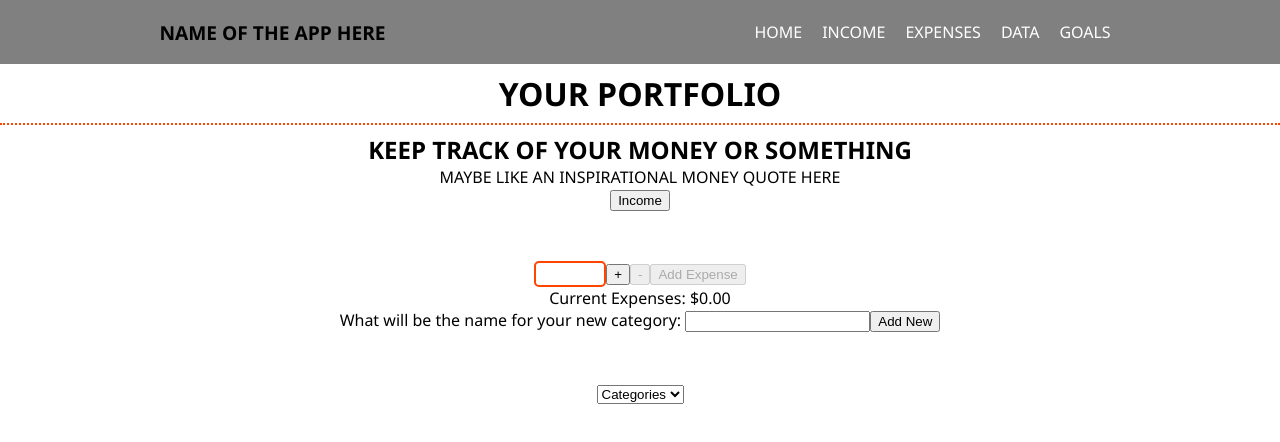
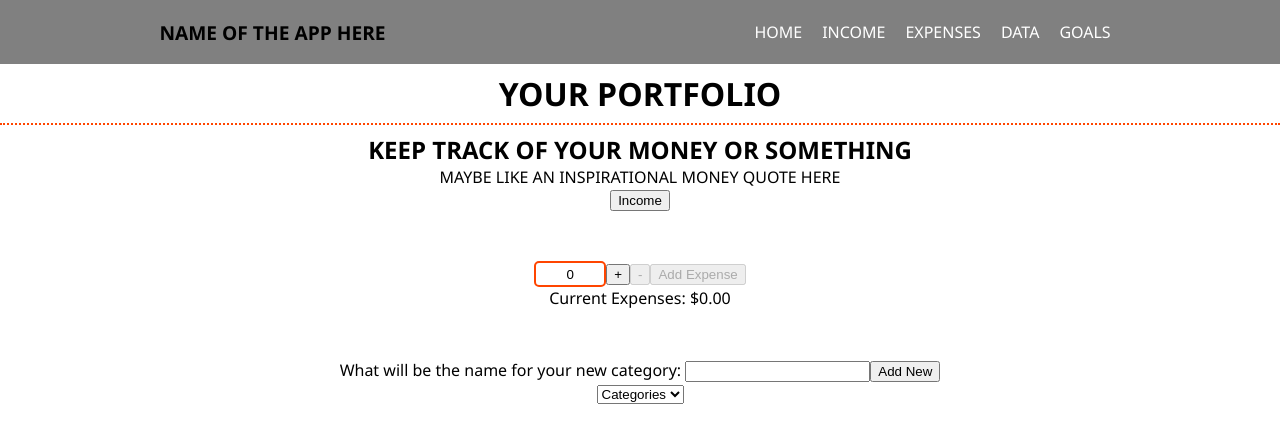
Before and after one commit to Vestigialmars5/finances_app, a React (Create React App) app: page / in a window 1280 px wide. Shown: the top 442 px of the page. Built offline with nearby package versions, Linux system fonts and the light colour scheme.

Commit message:
Removed unreached code Separated category dropdown from NewExpenses

```diff
--- a/src/App.js
+++ b/src/App.js
@@ -76,11 +76,11 @@ const App = () => {
             {showComponent && <NewIncome onStoreIncome={handleStoreIncome} myIncome={myIncome}/>}
           </div>
           <div className="add-categories">
-            {!showComponent && <NewExpenses onStoreExpense={handleStoreExpenses} onAddCategory={handleAppCategory}
+            {!showComponent && <NewExpenses onStoreExpense={handleStoreExpenses}
             myExpenses={myExpenses}/>}
           </div>
           <div className='category-dropdwon'>
-            <CategoryDropdown categories={categories}/>
+            <CategoryDropdown categories={categories}  onAddCategory={handleAppCategory}/>
           </div>
         </main>
       </div>
--- a/src/components/CategoryDropdown/CategoryDropdown.js
+++ b/src/components/CategoryDropdown/CategoryDropdown.js
@@ -1,14 +1,42 @@
-import React from "react";
+import React, { useState } from "react";
 
 // dropdown menu component
 function CategoryDropdown(props) {
+  // define the category useState for input change
+  const [category, setCategory] = useState("");
+
+
+  // everytime a character changes in the input box handle input change
+  function handleInputChange(event) {
+    // setCategory to the value inputed during the event
+    setCategory(event.target.value);
+  }
+
+
+  // add a new category to options on click Add New
+  function addCategory() {
+    // set the category to a var to manipulate it
+    const newCategory = category;
+    // lift it up
+    props.onAddCategory(newCategory);
+    // reset the category
+    setCategory("")
+  }
+
   return (
-    // displays a dropdown menu, the default value will be the default value set with setCategories
-    // per category in categories display it as an option
-    <select id="category-dropdown" defaultValue={props.categories[0]}>
+    <>
+    <label htmlFor="category-input">What will be the name for your new category: </label>
+      <input type="text" value={category} onChange={handleInputChange} />
+      <button onClick={addCategory}>Add New</button>
+    {/* displays a dropdown menu, the default value will be the default value set with setCategories
+    // per category in categories display it as an option */}
+    <div>
+      <select id="category-dropdown" defaultValue={props.categories[0]}>
       {props.categories.map((category) => (
       <option key={category} value={category}>{category}</option>))}
-    </select>
+      </select>
+    </div>
+    </>
   );
 }
 
--- a/src/components/NewExpenses/NewExpenses.js
+++ b/src/components/NewExpenses/NewExpenses.js
@@ -2,10 +2,8 @@ import { useState } from "react";
 import React from "react";
 // new expenses section component
 function NewExpenses(props) {
-  // define the category useState for input change
-  const [category, setCategory] = useState("");
   // set the useState for the ExpenseAmount
-  const [expenseAmount, setExpenseAmount] = useState("");
+  const [expenseAmount, setExpenseAmount] = useState(0);
   const [stepSize, setStepSize] = useState(1)
 
   // handle change of Expense to stop at 50,000
@@ -25,12 +23,7 @@ function NewExpenses(props) {
       // lift it up
       props.onStoreExpense(parseFloat(expenseAmount));
       // reset ExpenseAmount
-      setExpenseAmount("");
-    }
-    else {
-      // less than 0 reset ExpenseAmount
-      alert("Can't add add 0 or less than 0 to your Expense, can you? That would be an expense. Just input a normal positive number o_o");
-      setExpenseAmount("");
+      setExpenseAmount(0);
     }
   }
 
@@ -48,22 +41,6 @@ function NewExpenses(props) {
     }
   }
 
-  // everytime a character changes in the input box handle input change
-  function handleInputChange(event) {
-    // setCategory to the value inputed during the event
-    setCategory(event.target.value);
-  }
-
-  // add a new category to options on click Add New
-  function addCategory() {
-    // set the category to a var to manipulate it
-    const newCategory = category;
-    // lift it up
-    props.onAddCategory(newCategory);
-    // reset the category
-    setCategory("")
-  }
-
   return (
     // displays a text an input box and the add new bttn
     <>
@@ -72,9 +49,7 @@ function NewExpenses(props) {
       <button className="plus-minus" onClick={handleDecrement} disabled={expenseAmount == 0}>-</button>
       <button className='addValue' onClick={handleAddExpense} disabled={expenseAmount <= 0}>Add Expense</button>
       <p>Current Expenses: {props.myExpenses.toLocaleString('en-US', { style: 'currency', currency: 'USD' })}</p>
-      <label htmlFor="category-input">What will be the name for your new category: </label>
-      <input type="text" value={category} onChange={handleInputChange} />
-      <button onClick={addCategory}>Add New</button>
+
     </>
   );
 }
--- a/src/components/NewIncome/NewIncome.js
+++ b/src/components/NewIncome/NewIncome.js
@@ -5,7 +5,7 @@ import React from "react";
 function NewIncome(props) {
   // set the useState for the incomeAmount
   // i need to do something with the stepsize
-  const [incomeAmount, setIncomeAmount] = useState("");
+  const [incomeAmount, setIncomeAmount] = useState(0);
   const [stepSize, setStepSize] = useState(1)
 
   // handle change of income to stop at 10,000
@@ -25,12 +25,7 @@ function NewIncome(props) {
       // lift it up
       props.onStoreIncome(parseFloat(incomeAmount));
       // reset incomeAmount
-      setIncomeAmount("");
-    }
-    else {
-      // less than 0 reset incomeAmount
-      alert("Can't add add 0 or less than 0 to your income, can you? That would be an expense. Just input a normal positive number o_o");
-      setIncomeAmount("");
+      setIncomeAmount(0);
     }
   }
 
--- a/src/index.css
+++ b/src/index.css
@@ -75,3 +75,5 @@ input[type=number]::-webkit-outer-spin-button {
   border-radius: 5px;
   width: 4rem;
 }
+
+/* drop down */
```
